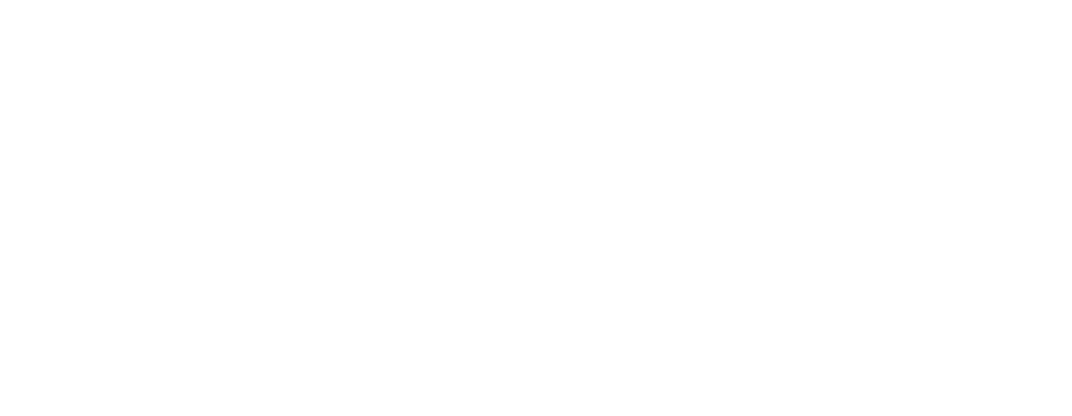
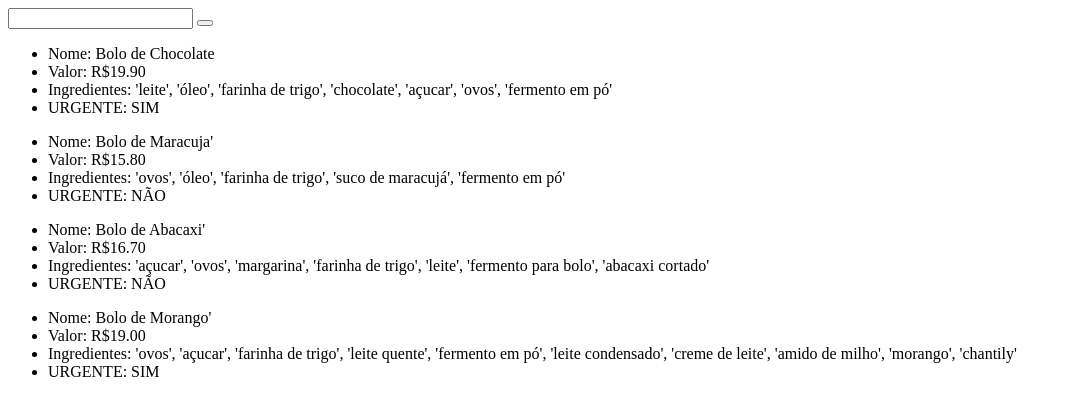
Before and after one commit to pkamibayashi/PrimeiroProjeto, a plain HTML site: page index.html in a window 1280 px wide. Shown: the whole page, without its empty margins (0-1072 px from the left). Drawn offline with Linux system fonts and the light colour scheme.

Commit message:
html done

```diff
--- a/index.html
+++ b/index.html
@@ -8,6 +8,68 @@
   <title>Loja de Bolo</title>
 </head>
 <body>
-
+  <header></header>
+  <main>
+    <input type="text">
+    <button></button>
+    <section>
+      <ul>
+        <li>Nome: Bolo de Chocolate </li>
+        <li>Valor: R$19.90</li>
+        <li>Ingredientes:        'leite',
+          'óleo',
+          'farinha de trigo',
+          'chocolate',
+          'açucar',
+          'ovos',
+          'fermento em pó'</li>
+          <li>URGENTE: SIM</li>
+      </ul>
+    </section>
+    <section>
+      <ul>
+        <li>Nome: Bolo de Maracuja' </li>
+        <li>Valor: R$15.80</li>
+        <li>Ingredientes:        'ovos',
+          'óleo',
+          'farinha de trigo',
+          'suco de maracujá',
+          'fermento em pó'</li>
+          <li>URGENTE: NÃO</li>
+      </ul>
+    </section>
+    <section>
+      <ul>
+        <li>Nome: Bolo de Abacaxi' </li>
+        <li>Valor: R$16.70</li>
+        <li>Ingredientes:        'açucar',
+          'ovos',
+          'margarina',
+          'farinha de trigo',
+          'leite',
+          'fermento para bolo',
+          'abacaxi cortado'</li>
+          <li>URGENTE: NÃO</li>
+      </ul>
+    </section>
+    <section>
+      <ul>
+        <li>Nome: Bolo de Morango' </li>
+        <li>Valor: R$19.00</li>
+        <li>Ingredientes:        'ovos',
+          'açucar',
+          'farinha de trigo',
+          'leite quente',
+          'fermento em pó',
+          'leite condensado',
+          'creme de leite',
+          'amido de milho',
+          'morango',
+          'chantily'</li>
+          <li>URGENTE: SIM</li>
+      </ul>
+    </section>
+  </main>
+  <footer></footer>
 </body>
 </html>
--- a/script.js
+++ b/script.js
@@ -101,3 +101,18 @@ for (let i = 0; i < 4; i++) {
 }
 
 console.log(arrayDeObjetos);
+
+
+
+
+
+function relatorio (objeto) {
+  for (let i= 0; i<objeto.length ; i++){
+    console.log(`${objeto[i].nome.toUpperCase()}
+    valor = ${objeto[i].valor}
+    ingredientes = ${objeto[i].ingredientes}
+    Entrega Urgente? = ${JSON.stringify(objeto[i].Urgente)}`)
+  }
+}
+
+toString(relatorio(verificaObjetos))
```
